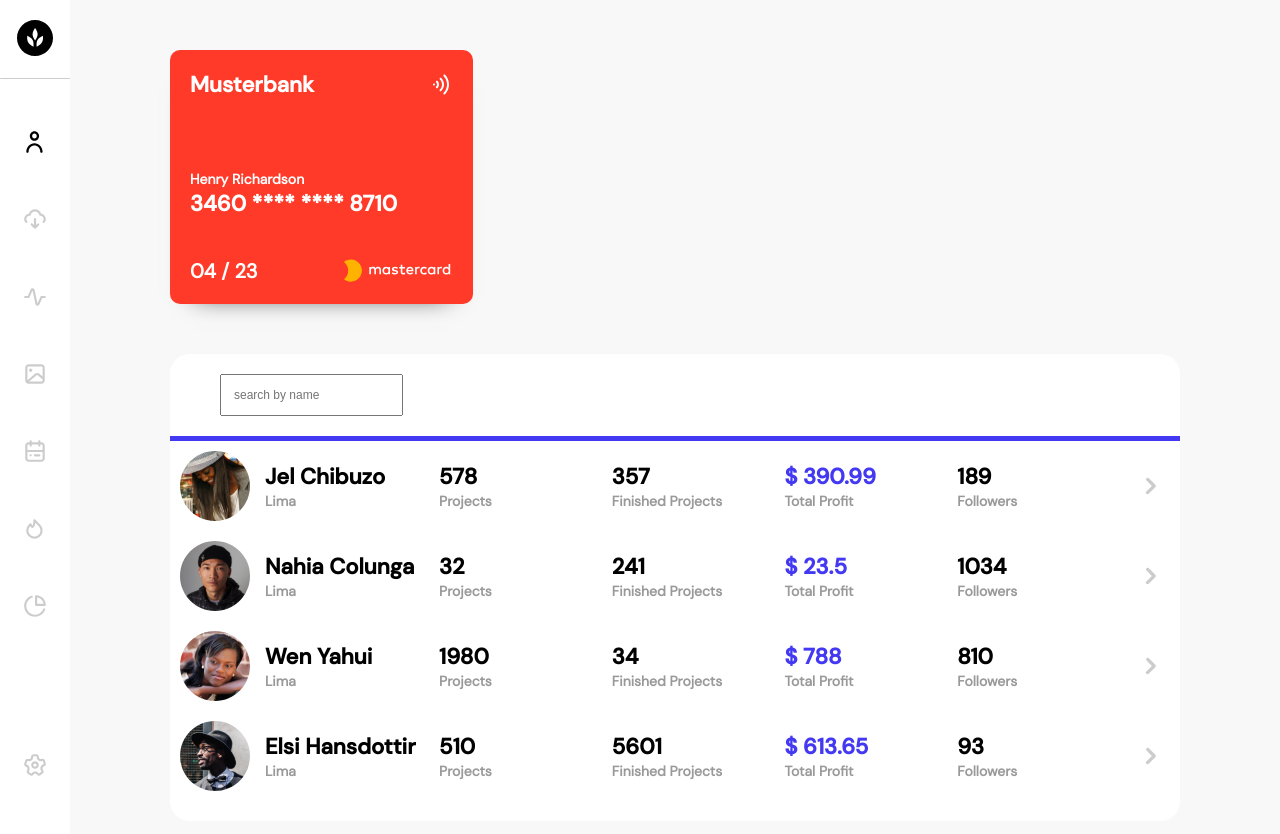
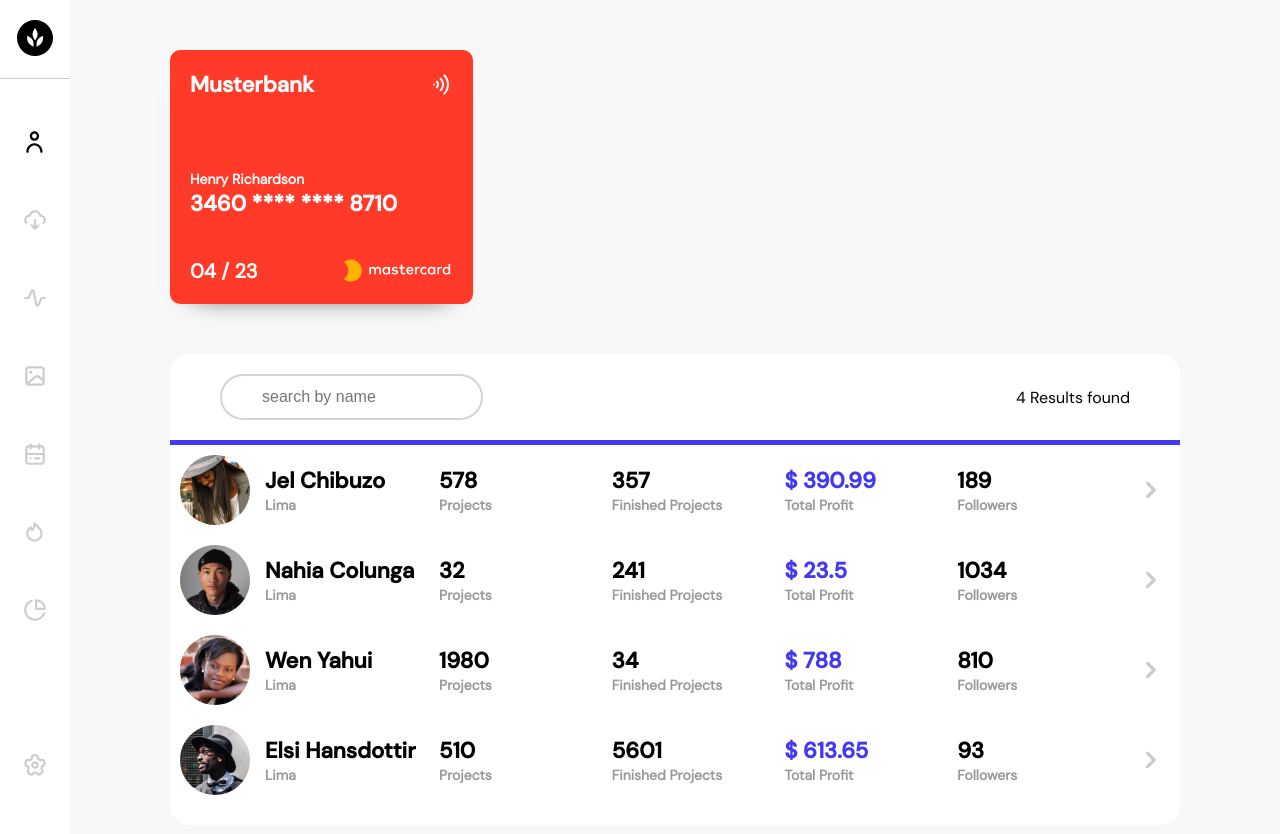
Before and after one commit to JustMysto/vue-dashboard, a Vue app: page / in a window 1280 px wide. Shown: the top 834 px of the page. Built offline with nearby package versions, Linux system fonts and the light colour scheme; data requests are answered from the project's data file.

Commit message:
add result count display to transactionContainer

```diff
--- a/src/components/transactionContainer.vue
+++ b/src/components/transactionContainer.vue
@@ -2,10 +2,13 @@
   <div class="transactionContainer">
     <div class="filterBar">
       <input v-on:keyup="search()" type="text" id="search" placeholder="search by name">
+      <p>{{transactions.length}} Results found</p>
     </div>
     <template v-if="transactions.length">
       <template v-for="transaction in transactions" :key="transaction.id">
-                <transaction v-on:click="getTransactionDetails(transaction.id)" :person="transaction.person" :projects="transaction.projects" :finished="transaction.finished" :profit="transaction.profit" :followers="transaction.followers"/>
+        <transaction v-on:click="getTransactionDetails(transaction.id)" :person="transaction.person"
+                     :projects="transaction.projects" :finished="transaction.finished" :profit="transaction.profit"
+                     :followers="transaction.followers"/>
       </template>
     </template>
     <div v-else>
@@ -60,12 +63,17 @@
 }
 
 .filterBar {
+  display: flex;
+  justify-content: space-between;
+  align-items: center;
   padding: 2rem 5rem 2rem 5rem;
   border-bottom: 5px solid var(--purple);
 }
 
 #search {
-        padding: 1.2rem;
-        font-size: 1.2rem;
+  padding: 1.2rem 1.2rem 1.2rem 4rem;
+  font-size: 1.6rem;
+  border-radius: 5rem;
+  border: 2px solid #d4d4d4;
 }
 </style>
```
Lines whose indentation alone changed are shown as unchanged.
